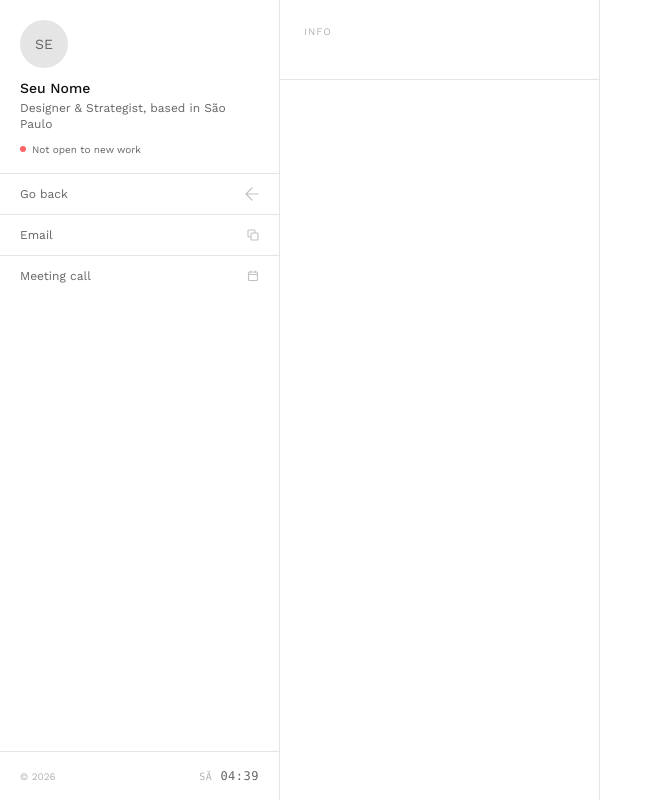
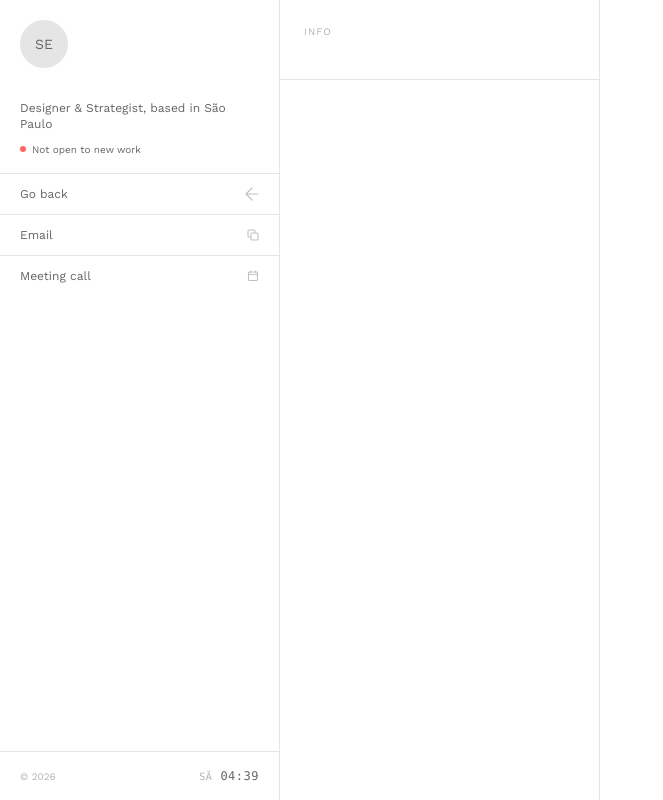
Before and after one commit to raboniribeiro-ops/my_portfolio, a Next.js app: page /bio in a window 1280 px wide. Shown: the whole page, without its empty margins (0-663 px from the left). Built offline with nearby package versions, Linux system fonts and the light colour scheme; no server answers.

Commit message:
Update globals.css

```diff
--- a/app/globals.css
+++ b/app/globals.css
@@ -3,7 +3,7 @@
 :root {
   /* LIGHT MODE (padrão) */
   --bg: #ffffff;
-  --fg: #111111;
+  --fg: #ffffff;
   --muted: #666666;
   --accent: #111111;
   --border: #e5e5e5;
```
